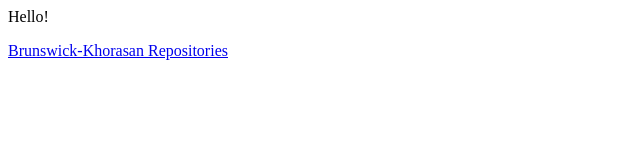
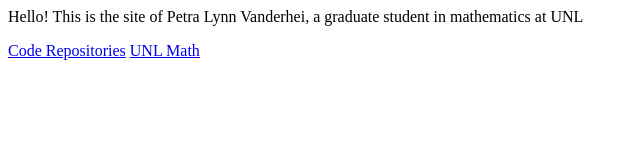
Before and after one commit to Brunswick-Khorasan/PLVWeb, a plain HTML site: page index.html in a window 1280 px wide. Shown: the whole page, without its empty margins (0-640 px from the left). Drawn offline with Linux system fonts and the light colour scheme.

Commit message:
Update index.html

```diff
--- a/index.html
+++ b/index.html
@@ -1,9 +1,10 @@
 <html>
   <head>
-    <title>The Website of Brunswick-Khorasan</title>
+    <title>Petra Lynn's Personal Site</title>
   </head>
   <body>
-    <p>Hello!</p>
-    <a href="https://github.com/Brunswick-Khorasan">Brunswick-Khorasan Repositories</a>
+    <p>Hello! This is the site of Petra Lynn Vanderhei, a graduate student in mathematics at UNL</p>
+    <a href="https://github.com/Brunswick-Khorasan">Code Repositories</a>
+    <a href="https://math.unl.edu/">UNL Math</a>
   </body>
 </html>
```
